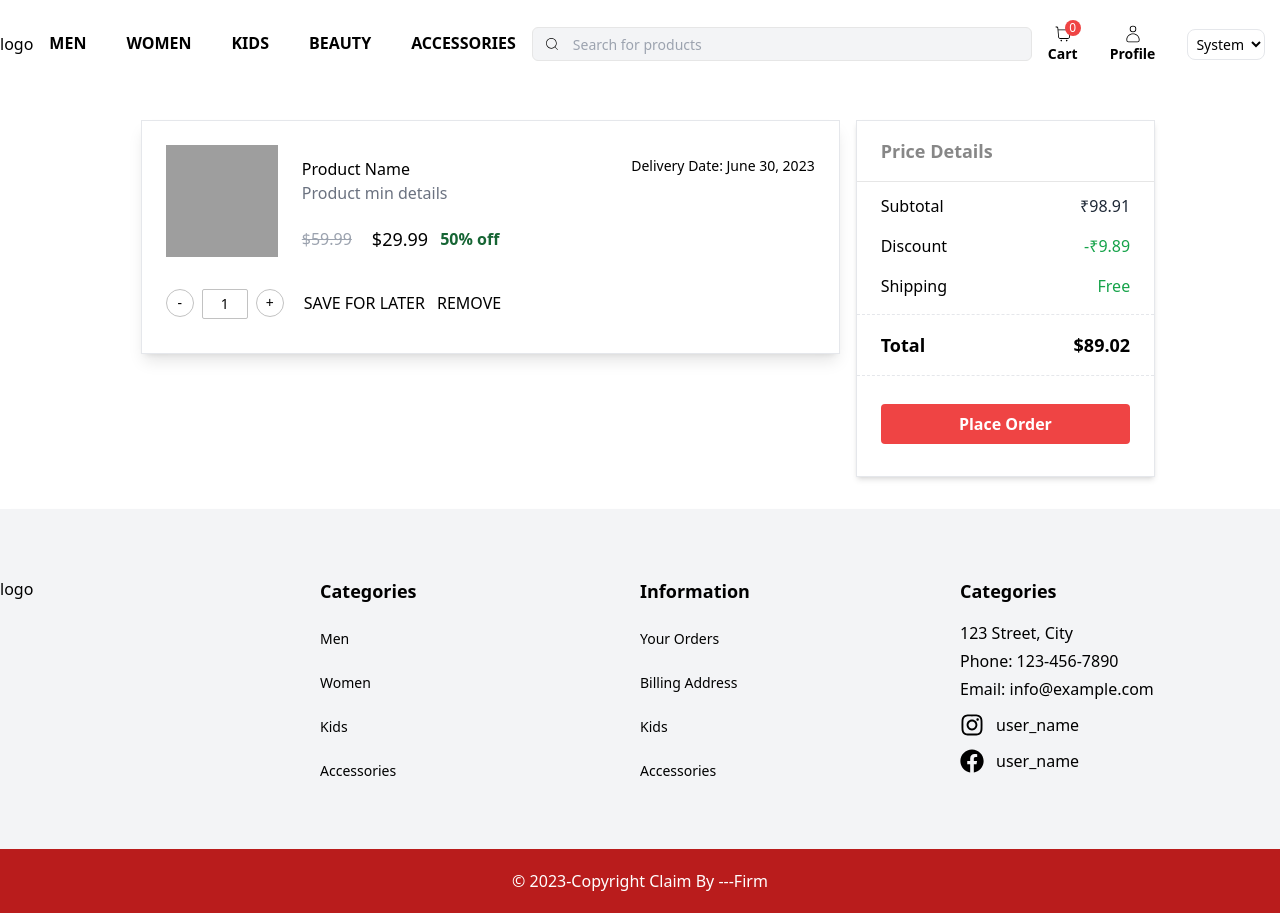
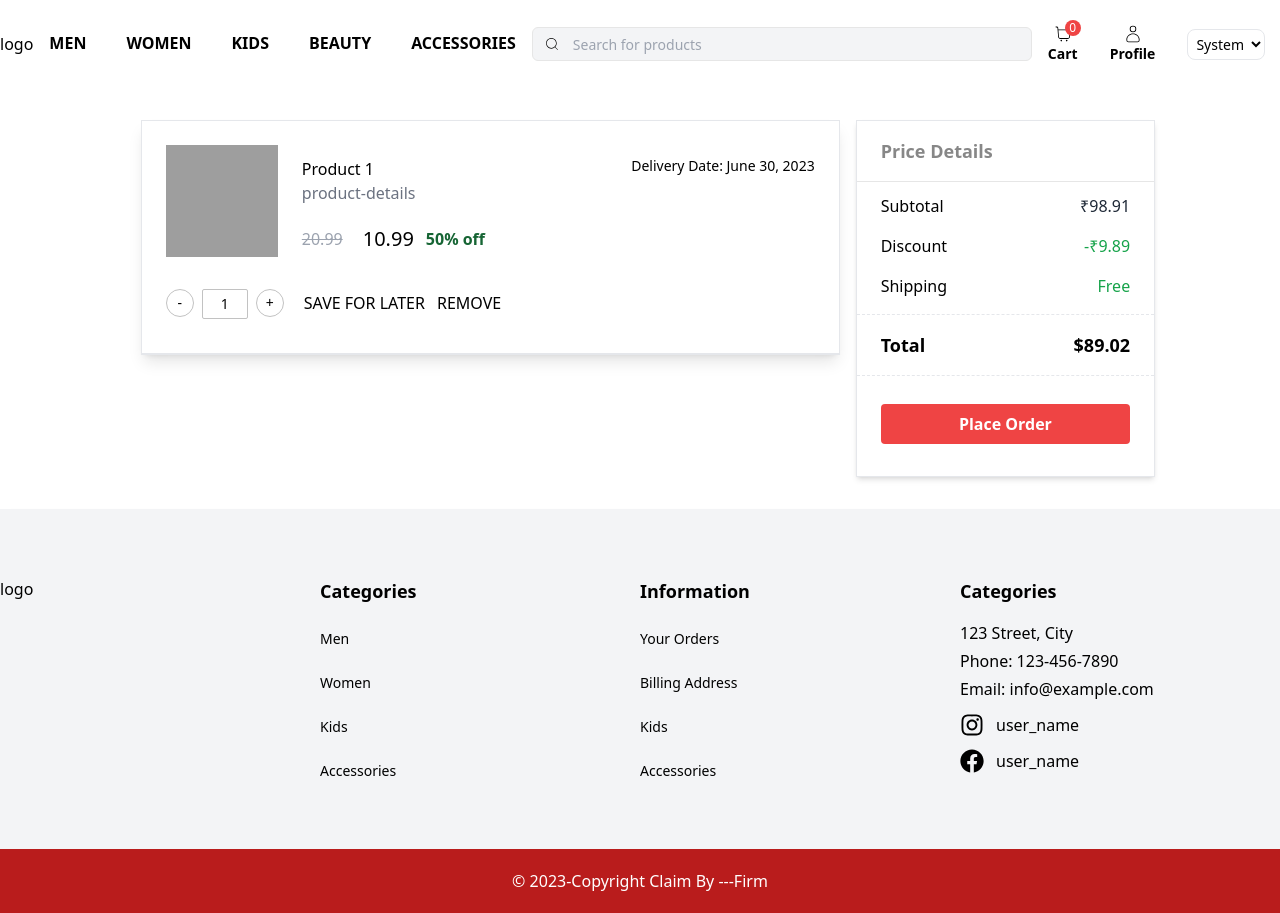
Before and after one commit to anshCoderZbar/ecommerce, a Next.js app: page /cart in a window 1280 px wide. Built offline with nearby package versions, Linux system fonts and the light colour scheme; grey boxes are pictures that could not be loaded.

Commit message:
created cart page

```diff
--- a/pages/cart.jsx
+++ b/pages/cart.jsx
@@ -7,7 +7,9 @@ export default function CartPage() {
       id: 1,
       name: "Product 1",
       category: "Category 1",
+      details: "product-details",
       price: 10.99,
+      actualPrice: 20.99,
       quantity: 9,
       image: "https://fakestoreapi.com/img/81fPKd-2AYL._AC_SL1500_.jpg",
     },
@@ -36,36 +38,42 @@ export default function CartPage() {
           <div className="container mx-auto px-4 py-8">
             <div className="grid grid-cols-1  md:grid-cols-[70%,30%] xl:max-w-[80%] gap-4 h-auto mx-auto">
               <div className="w-full h-fit bg-white border shadow-lg">
-                <div className="p-6 ">
+                {cartItems?.map((elm) => {
+                  return (
+                    <div className="p-2 sm:p-6 border-b">
                       <div className="flex">
                         <div className="w-28 h-28">
-                      <img
-                        src="https://fakestoreapi.com/img/81fPKd-2AYL._AC_SL1500_.jpg"
-                        className="w-full h-full"
-                      />
+                          <img src={elm?.image} className="w-full h-full" />
                         </div>
-                    <div className="mt-3 pt-0 px-6 pb-6 min-h-[112px] max-w-[460px]">
-                      <h2 className="text-base">Product Name</h2>
-                      <span className="text-gray-500">Product min details</span>
-                      <div className="flex items-center gap-3 mt-5">
-                        <span className="text-base text-gray-400 line-through">
-                          $59.99
+                        <div className="mt-3 pt-0 px-2 pb-2 sm:px-6 sm:pb-6 min-h-[112px] max-w-[460px]">
+                          <h2 className="text-sm sm:text-base">{elm?.name}</h2>
+                          <span className="text-sm sm:text-base text-gray-500">
+                            {elm?.details}
                           </span>
-                        <span className="text-lg  font-medium ml-2">
-                          $29.99
+                          <div className="flex flex-wrap items-center gap-1 sm:gap-3 mt-5">
+                            <span className="text-sm sm:text-base text-gray-400 line-through">
+                              {elm?.actualPrice}
                             </span>
-                        <span className="text-base text-green-800 font-semibold">
+                            <span className="text-base sm:text-xl  font-medium ml-2">
+                              {elm?.price}
+                            </span>
+                            <span className="text-sm sm:text-base text-green-800 font-semibold">
                               50% off
                             </span>
                           </div>
                         </div>
-                    <div className="mt-2 ms-auto">
+                        <div className="mt-2 ms-auto hidden sm:block">
                           <span className="text-sm">
                             Delivery Date: June 30, 2023
                           </span>
                         </div>
                       </div>
-                  <div className="py-3 flex gap-5">
+                      <div className="mt-2 ms-auto block sm:hidden">
+                        <span className="text-sm">
+                          Delivery Date: June 30, 2023
+                        </span>
+                      </div>
+                      <div className="py-3 flex flex-wrap gap-5">
                         <div className="flex gap-2">
                           <button className="w-7 h-7 bg-gradient-to-b from-white to-f9f9f9 inline-block border border-[#c2c2c2] cursor-pointer text-sm rounded-full">
                             -
@@ -82,15 +90,17 @@ export default function CartPage() {
                           </button>
                         </div>
                         <div className="flex gap-3">
-                      <button className="text-base font-medium uppercase">
+                          <button className="text-xs sm:text-base font-medium uppercase">
                             Save for later
                           </button>
-                      <button className="text-base font-medium uppercase">
+                          <button className="text-xs sm:text-base font-medium uppercase">
                             Remove
                           </button>
                         </div>
                       </div>
                     </div>
+                  );
+                })}
               </div>
               <div className="bg-white border dark:bg-dark-background w-full h-fit flex  flex-col gap-3 shadow-md">
                 <h2 className="text-lg py-4 px-6 text-[#878787]  font-semibold border-b border-[#e6e6e6]">
--- a/pages/men/index.jsx
+++ b/pages/men/index.jsx
@@ -24,7 +24,7 @@ export default function Men() {
               <MenFilter active={active} setActive={setActive} />
               <div className="mt-8">
                 <div className="flex  items-center justify-between xl:justify-center pr-4">
-                  <h1 className="font-semibold m-2 mb-4 text-2xl md:text-4xl text-center capitalize">
+                  <h1 className="font-semibold m-2 mb-4  text-base sm:text-2xl md:text-4xl text-center capitalize">
                     Explore Our Latest Collection
                   </h1>
                   <div
```
Lines whose indentation alone changed are shown as unchanged.
